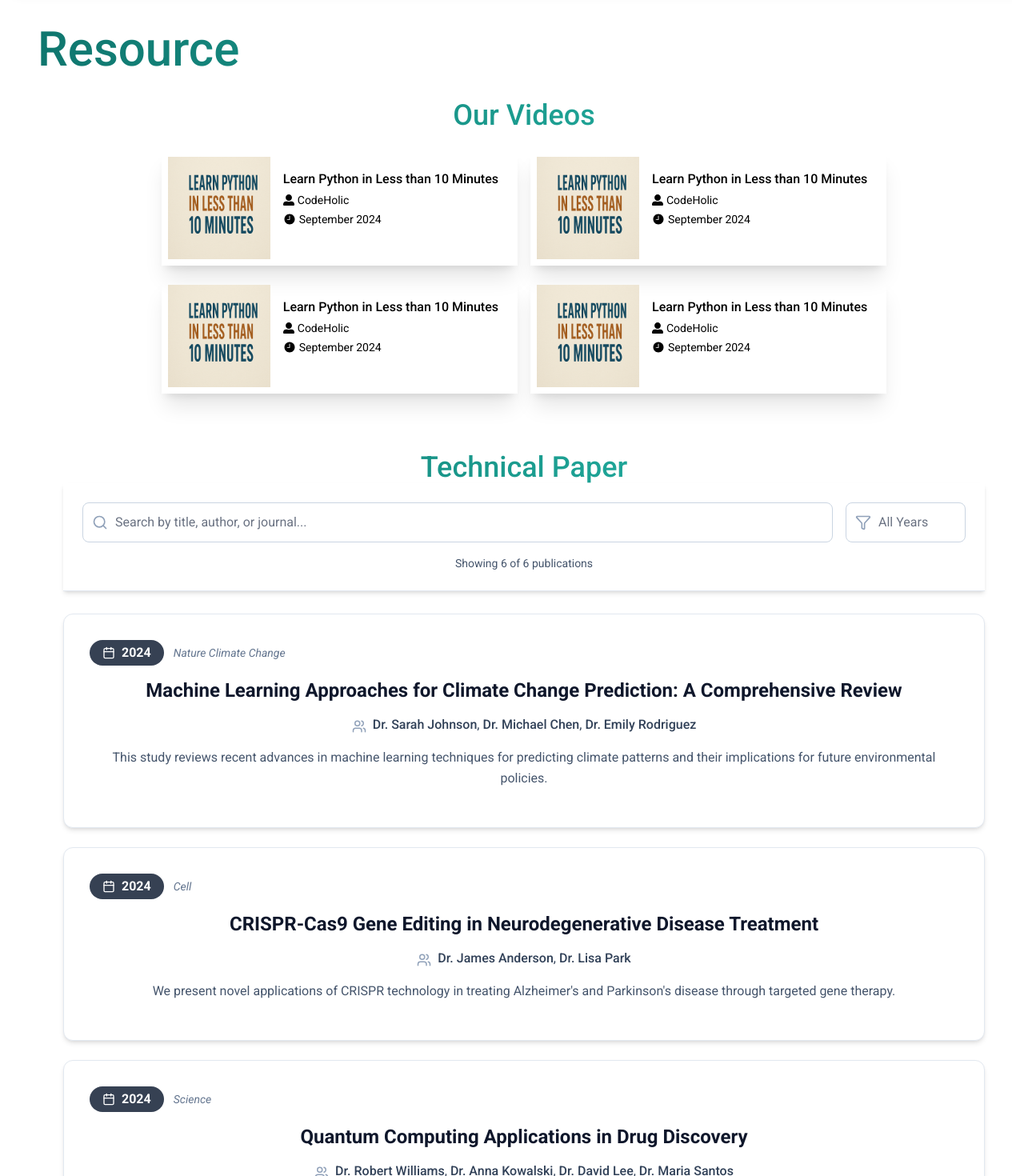
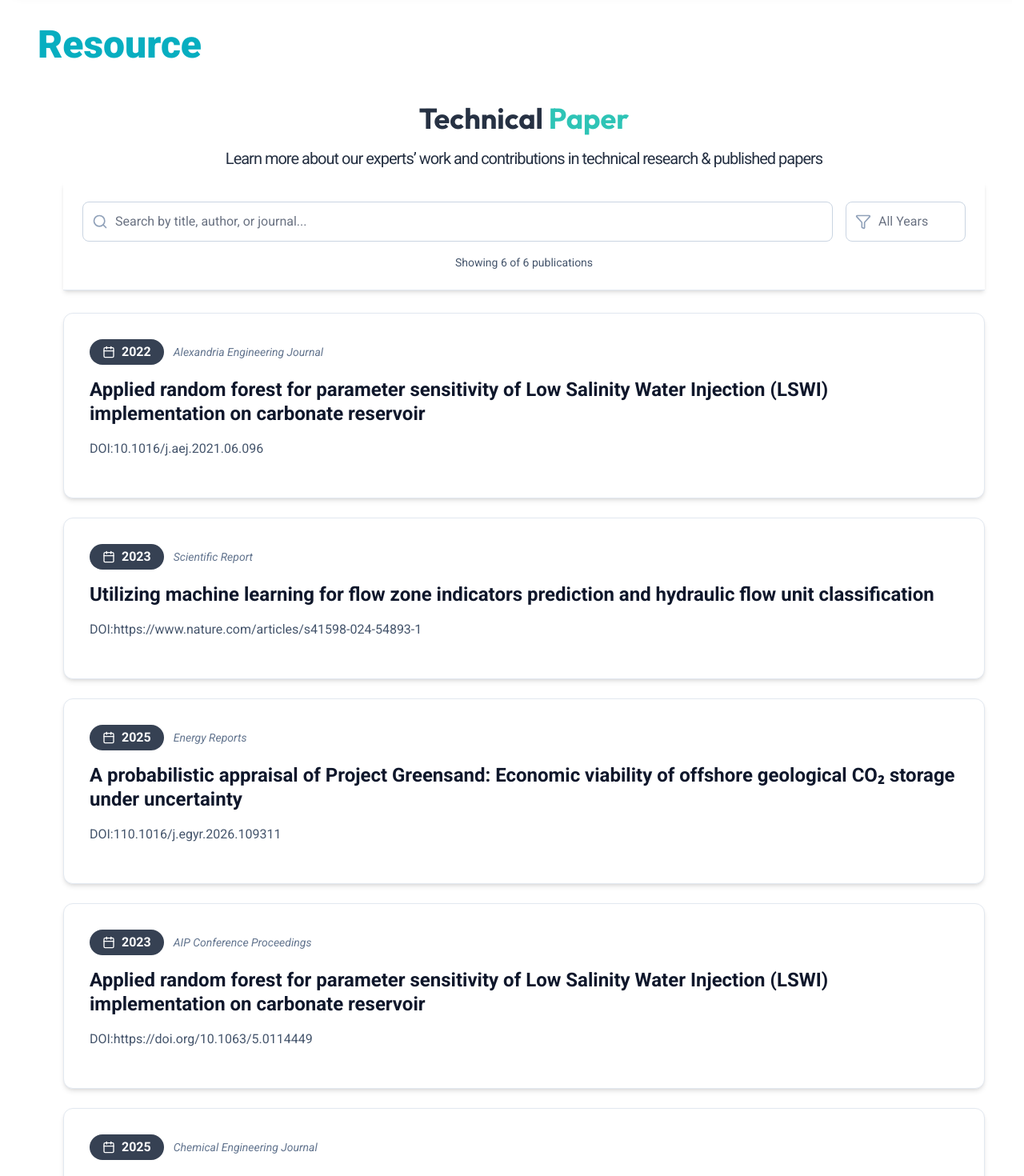
Before and after one commit to TengkuSofyan/etars, a React (Vite) app: page /resource in a window 1280 px wide. Shown: the part 80-1550 px from the top of the page at 80% size. Built offline with nearby package versions, Linux system fonts and the light colour scheme.

Commit message:
Fix Resource pages

```diff
--- a/src/components/ResourcePage.jsx
+++ b/src/components/ResourcePage.jsx
@@ -1,5 +1,5 @@
 import React, { useState } from "react";
-import sampleImg from "/img/learn-python.png";
+
 import { FaUserAlt } from "react-icons/fa";
 import { IoIosTime } from "react-icons/io";
 import {
@@ -17,7 +17,7 @@ function ResourcePage() {
   const [searchTerm, setSearchTerm] = useState("");
   const [selectedYear, setSelectedYear] = useState("all");
 
-  const { journals } = data;
+  const journals = data.paper;
   const years = ["all", ...new Set(journals.map((j) => j.year))].sort(
     (a, b) => {
       if (a === "all") return -1;
@@ -25,13 +25,23 @@ function ResourcePage() {
       return b - a;
     }
   );
+
+  // const filteredJournals = journals.filter((journal) => {
+  //   const matchesSearch =
+  //     journal.title.toLowerCase().includes(searchTerm.toLowerCase()) ||
+  //     journal.authors.some((author) =>
+  //       author.toLowerCase().includes(searchTerm.toLowerCase())
+  //     ) ||
+  //     journal.journal.toLowerCase().includes(searchTerm.toLowerCase());
+  //   const matchesYear =
+  //     selectedYear === "all" || journal.year === parseInt(selectedYear);
+  //   return matchesSearch && matchesYear;
+  // });
+
   const filteredJournals = journals.filter((journal) => {
     const matchesSearch =
       journal.title.toLowerCase().includes(searchTerm.toLowerCase()) ||
-      journal.authors.some((author) =>
-        author.toLowerCase().includes(searchTerm.toLowerCase())
-      ) ||
-      journal.journal.toLowerCase().includes(searchTerm.toLowerCase());
+      journal.publisher.toLowerCase().includes(searchTerm.toLowerCase());
     const matchesYear =
       selectedYear === "all" || journal.year === parseInt(selectedYear);
     return matchesSearch && matchesYear;
@@ -39,81 +49,13 @@ function ResourcePage() {
 
   return (
     <div className="px-4 md:px-6 lg:px-8 text-primary max-w-[1280px] mx-auto">
-      <h1 className="text-6xl font-medium gradient-text mt-12">Resource</h1>
-      <div className="mt-8 text-center">
-        <h2 className="gradient-text text-4xl font-medium ">Our Videos</h2>
-        {/* card container */}
-        <div className="flex flex-row flex-wrap items-center justify-center gap-4 text-black p-6">
-          <div className="shadow-xl flex flex-row p-2">
-            <div className="h-32 w-32 ">
-              <img className="h-full w-full" src={sampleImg} />
-            </div>
-            <div className="p-4">
-              <p className="mb-1 font-medium text-left">
-                Learn Python in Less than 10 Minutes
-              </p>
-              <p className="text-sm flex flex-row items-center justify-start mb-1">
-                <FaUserAlt className="mr-1" /> CodeHolic
-              </p>
-              <p className="text-sm flex flex-row items-center justify-start">
-                <IoIosTime size={16} className="mr-1" /> September 2024
-              </p>
-            </div>
-          </div>
-          <div className="shadow-xl flex flex-row p-2">
-            <div className="h-32 w-32 ">
-              <img className="h-full w-full" src={sampleImg} />
-            </div>
-            <div className="p-4">
-              <p className="mb-1 font-medium ">
-                Learn Python in Less than 10 Minutes
-              </p>
-              <p className="text-sm flex flex-row items-center justify-start mb-1">
-                <FaUserAlt className="mr-1" /> CodeHolic
-              </p>
-              <p className="text-sm flex flex-row items-center justify-start">
-                <IoIosTime size={16} className="mr-1" /> September 2024
-              </p>
-            </div>
-          </div>
-          <div className="shadow-xl flex flex-row p-2">
-            <div className="h-32 w-32 ">
-              <img className="h-full w-full" src={sampleImg} />
-            </div>
-            <div className="p-4">
-              <p className="mb-1 font-medium ">
-                Learn Python in Less than 10 Minutes
-              </p>
-              <p className="text-sm flex flex-row items-center justify-start mb-1">
-                <FaUserAlt className="mr-1" /> CodeHolic
-              </p>
-              <p className="text-sm flex flex-row items-center justify-start">
-                <IoIosTime size={16} className="mr-1" /> September 2024
-              </p>
-            </div>
-          </div>
-          <div className="shadow-xl flex flex-row p-2">
-            <div className="h-32 w-32 ">
-              <img className="h-full w-full" src={sampleImg} />
-            </div>
-            <div className="p-4">
-              <p className="mb-1 font-medium ">
-                Learn Python in Less than 10 Minutes
-              </p>
-              <p className="text-sm flex flex-row items-center justify-start mb-1">
-                <FaUserAlt className="mr-1" /> CodeHolic
-              </p>
-              <p className="text-sm flex flex-row items-center justify-start">
-                <IoIosTime size={16} className="mr-1" /> September 2024
-              </p>
-            </div>
-          </div>
-        </div>
-      </div>
+      <h1 className="text-5xl font-extrabold Font-outfit mt-12">Resource</h1>
+
 
       {/* technical paper */}
       <div className="mt-12 px-4 md:px-6 lg:px-8 text-center">
-        <h2 className="gradient-text text-4xl font-medium ">Technical Paper</h2>
+        <h2 className="text-dark font-outfit text-4xl font-bold ">Technical <span className="text-teal">Paper</span></h2>
+        <p className="text-dark my-4 text-xl tracking-tighter">Learn more about our experts’ work and contributions in technical research & published papers</p>
 
         {/* Filters Section */}
         <div className="bg-white shadow-md max-w-[1280px]  border-b border-slate-200">
@@ -188,17 +130,17 @@ function ResourcePage() {
                         <span className="font-semibold">{journal.year}</span>
                       </div>
                       <div className="text-sm text-slate-500 italic">
-                        {journal.journal}
+                        {journal.publisher}
                       </div>
                     </div>
 
                     {/* Title */}
-                    <h3 className="text-2xl font-bold text-slate-900 mb-4 hover:text-blue-600 transition-colors leading-tight">
+                    <h3 className="text-2xl font-bold text-slate-900 mb-4 hover:text-blue-600 transition-colors leading-tight text-left">
                       {journal.title}
                     </h3>
 
                     {/* Authors */}
-                    <div className="flex items-start md:items-center md:justify-center gap-2 mb-4">
+                    {/* <div className="flex items-start md:items-center md:justify-center gap-2 mb-4">
                       {journal.authors.length === 1 ? (
                         <User
                           className="text-slate-400 mt-1 flex-shrink-0"
@@ -220,11 +162,11 @@ function ResourcePage() {
                           ))}
                         </p>
                       </div>
-                    </div>
+                    </div> */}
 
                     {/* Abstract */}
-                    <p className="text-slate-600 mb-4 leading-relaxed">
-                      {journal.abstract}
+                    <p className="text-slate-600 mb-4 leading-relaxed text-left">DOI:
+                      {journal.doi}
                     </p>
                   </div>
                 ))}
--- a/src/data.js
+++ b/src/data.js
@@ -127,4 +127,49 @@ const task = [
 
 ];
 
-export default { teamMembers, journals, task };
+const paper = [
+  {
+    id: 1,
+    title: "Applied random forest for parameter sensitivity of Low Salinity Water Injection (LSWI) implementation on carbonate reservoir",
+    publisher: "Alexandria Engineering Journal",
+    year: 2022,
+    doi: "10.1016/j.aej.2021.06.096"
+  },
+  {
+    id: 2,
+    title: "Utilizing machine learning for flow zone indicators prediction and hydraulic flow unit classification",
+    publisher: "Scientific Report",
+    year: 2023,
+    doi: "https://www.nature.com/articles/s41598-024-54893-1"
+  },
+  {
+    id: 3,
+    title: "A probabilistic appraisal of Project Greensand: Economic viability of offshore geological CO₂ storage under uncertainty",
+    publisher: "Energy Reports",
+    year: 2025,
+    doi: "110.1016/j.egyr.2026.109311 "
+  },
+  {
+    id: 4,
+    title: "Applied random forest for parameter sensitivity of Low Salinity Water Injection (LSWI) implementation on carbonate reservoir",
+    publisher: "AIP Conference Proceedings",
+    year: 2023,
+    doi: "https://doi.org/10.1063/5.0114449"
+  },
+  {
+    id: 5,
+    title: "Pore-Filling behaviors and lateral propagation of CH₄ and CO₂ hydrates forming in microfluidic porous media",
+    publisher: "Chemical Engineering Journal",
+    year: 2025,
+    doi: "10.1016/j.cej.2025.162234"
+  },
+  {
+    id: 6,
+    title: "Microfluidic study of hydrate propagation during CO₂ injection into cold aquifers",
+    publisher: "Carbon Capture Science & Technology",
+    year: 2025,
+    doi: "https://doi.org/10.1016/j.ccst.2025.100401"
+  },
+]
+
+export default { teamMembers, journals, task, paper };
```
